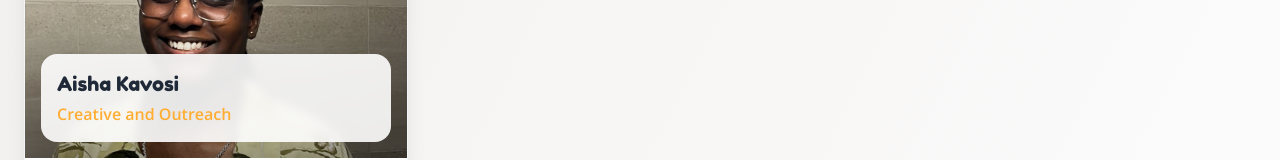
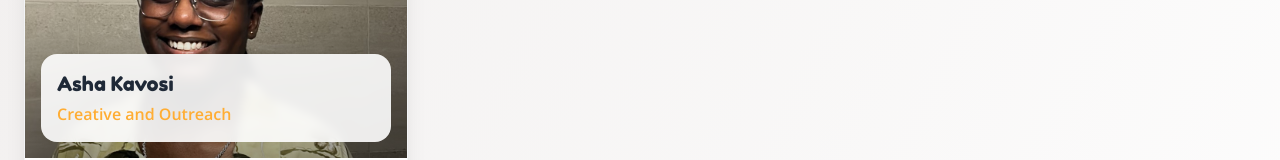
Before and after one commit to 6enard/simeis-synergy-for-change, a React (Vite) app: page / in a window 1280 px wide. Shown: the part 3927-4087 px from the top of the page. Built offline with nearby package versions, Linux system fonts and the light colour scheme.

Commit message:
Updated Leadership.tsx

```diff
--- a/src/components/Leadership.tsx
+++ b/src/components/Leadership.tsx
@@ -55,7 +55,7 @@ const Leadership = () => {
     },
     {
       id: 7,
-      name: "Aisha Kavosi",
+      name: "Asha Kavosi",
       position: "Creative and Outreach",
       image: "/asha.jpg",
       shortStatement: "Behind every caption, every comment, and every campaign is a deep love for communication, connection, and community...",
```
